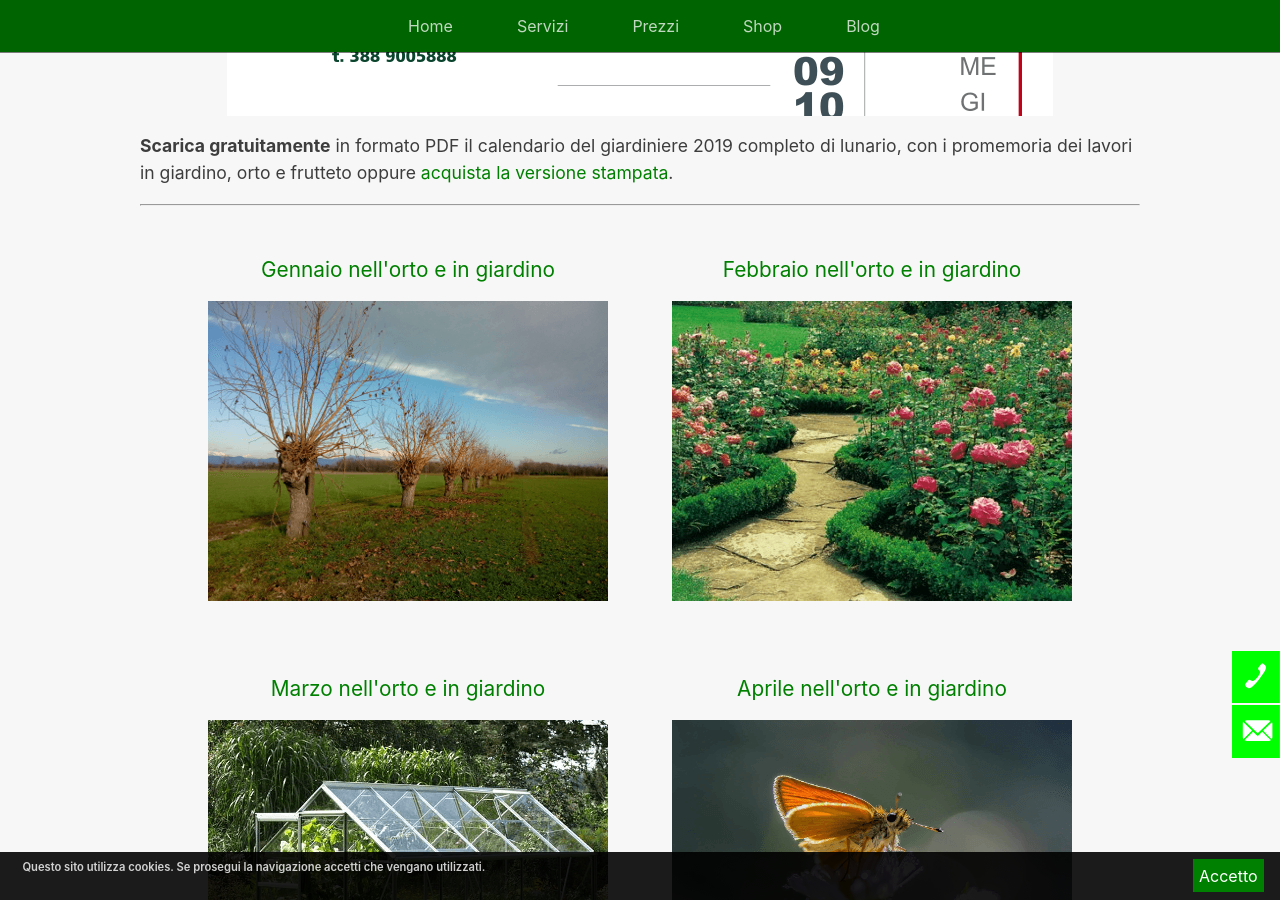
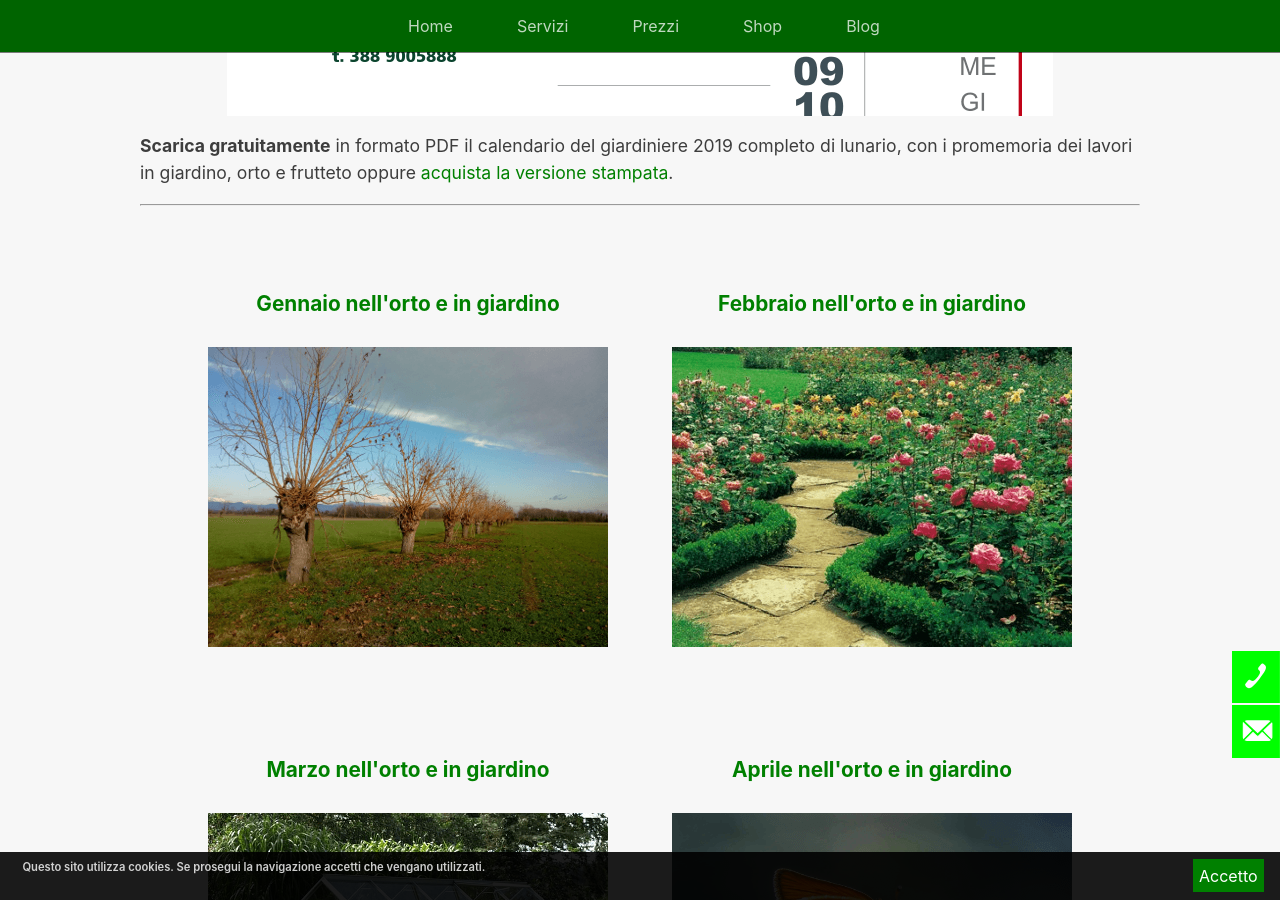
Before and after one commit to enricocaputo/potasiepe, a Jekyll site: the page built from pages/calendario_giardinaggio.md, in a window 1280 px wide and 900 px high, scrolled down 699 px. Built offline with Jekyll 4.4.1, drawn with Linux system fonts in a browser that asks for light colours; our own code applies the rules of GitHub Pages for plain Markdown files.

Commit message:
calendario_giardinaggio.md

```diff
--- a/pages/calendario_giardinaggio.md
+++ b/pages/calendario_giardinaggio.md
@@ -35,7 +35,7 @@ ___
 		<li>
 			<a href="{{ site.baseurl }}{{ calendario.url }}">
 
-				<div class="name">{{ calendario.title }}</div>
+				<h2><span class="name">{{ calendario.title }}</span></h2>
 
 				<img src="{% include relative-src.html src=calendario.image %}" alt="{{ calendario.title }}">
 
```
